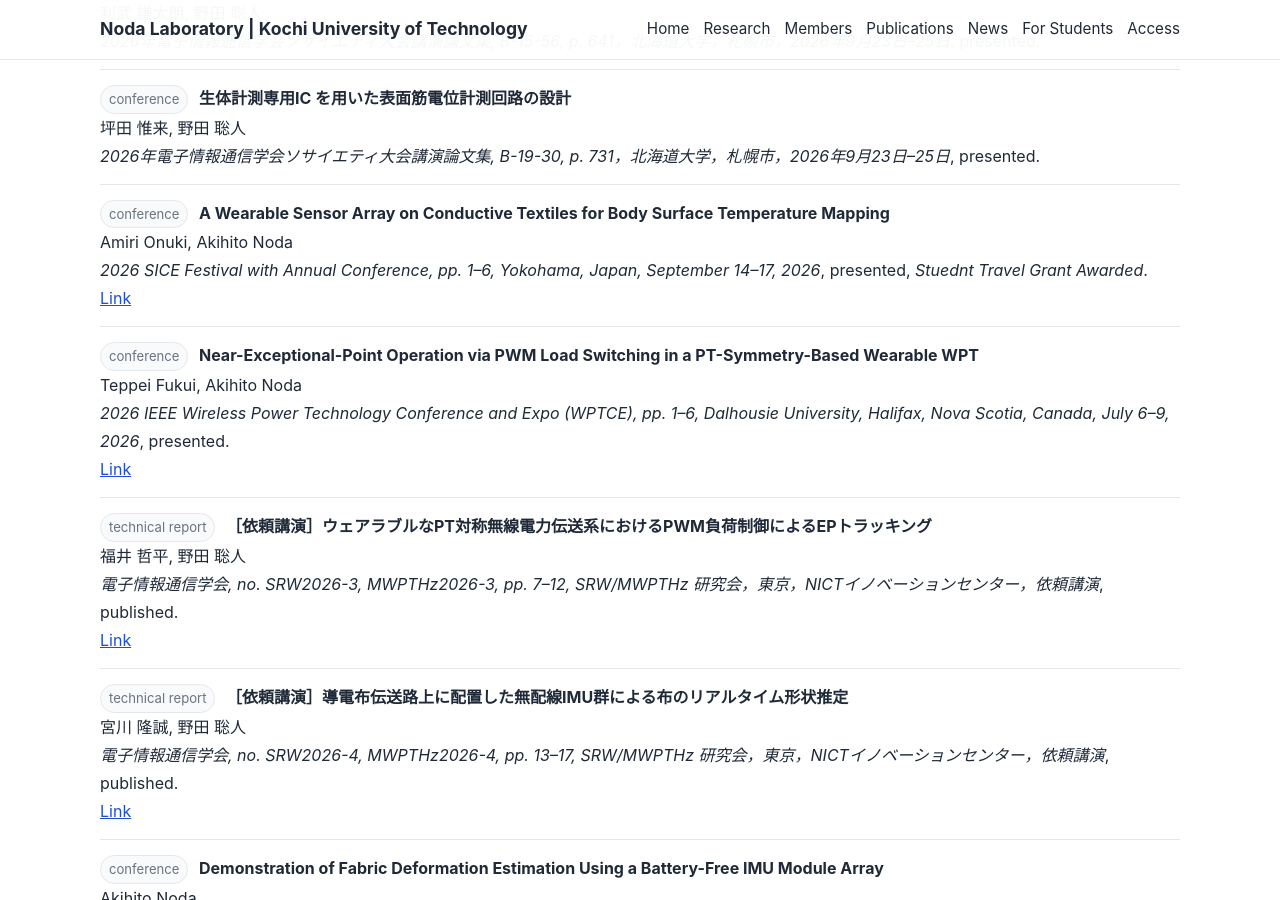
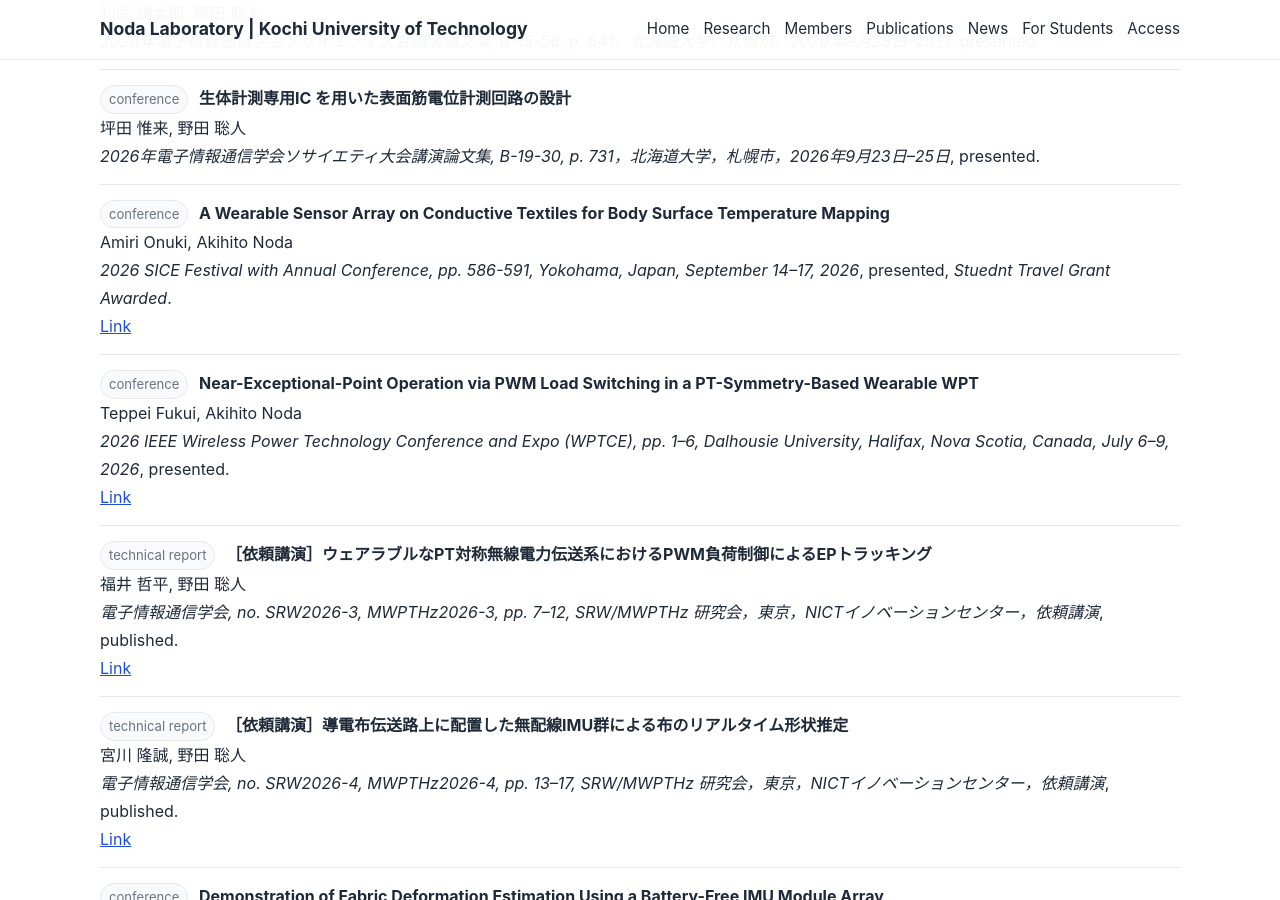
Before and after one commit to akihito-noda/lab-website, a Jekyll site: the page built from publications.md, in a window 1280 px wide and 900 px high, scrolled down 883 px. Built offline with Jekyll 4.4.1, drawn with Linux system fonts in a browser that asks for light colours.

Commit message:
Update publications.yml

```diff
--- a/_data/publications.yml
+++ b/_data/publications.yml
@@ -50,7 +50,7 @@
   type: "conference"
   authors: "Amiri Onuki, Akihito Noda"
   title: "A Wearable Sensor Array on Conductive Textiles for Body Surface Temperature Mapping"
-  venue: "2026 SICE Festival with Annual Conference, pp. 1–6, Yokohama, Japan, September 14–17, 2026"
+  venue: "2026 SICE Festival with Annual Conference, pp. 586-591, Yokohama, Japan, September 14–17, 2026"
   status: "presented, <i>Stuednt Travel Grant Awarded</i>"
   url: "https://doi.org/10.23919/SICEFES71276.2026.11739166"
 
```
